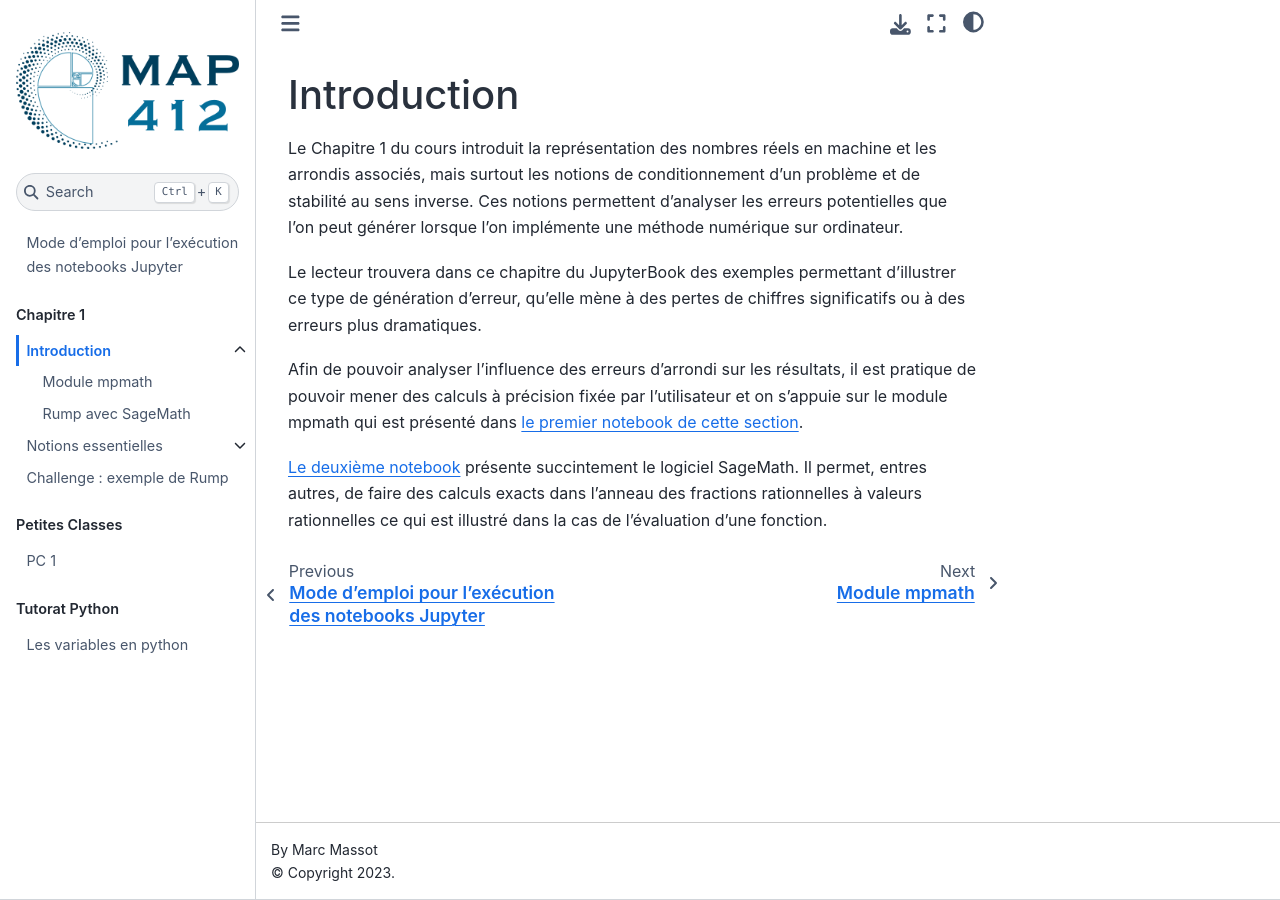
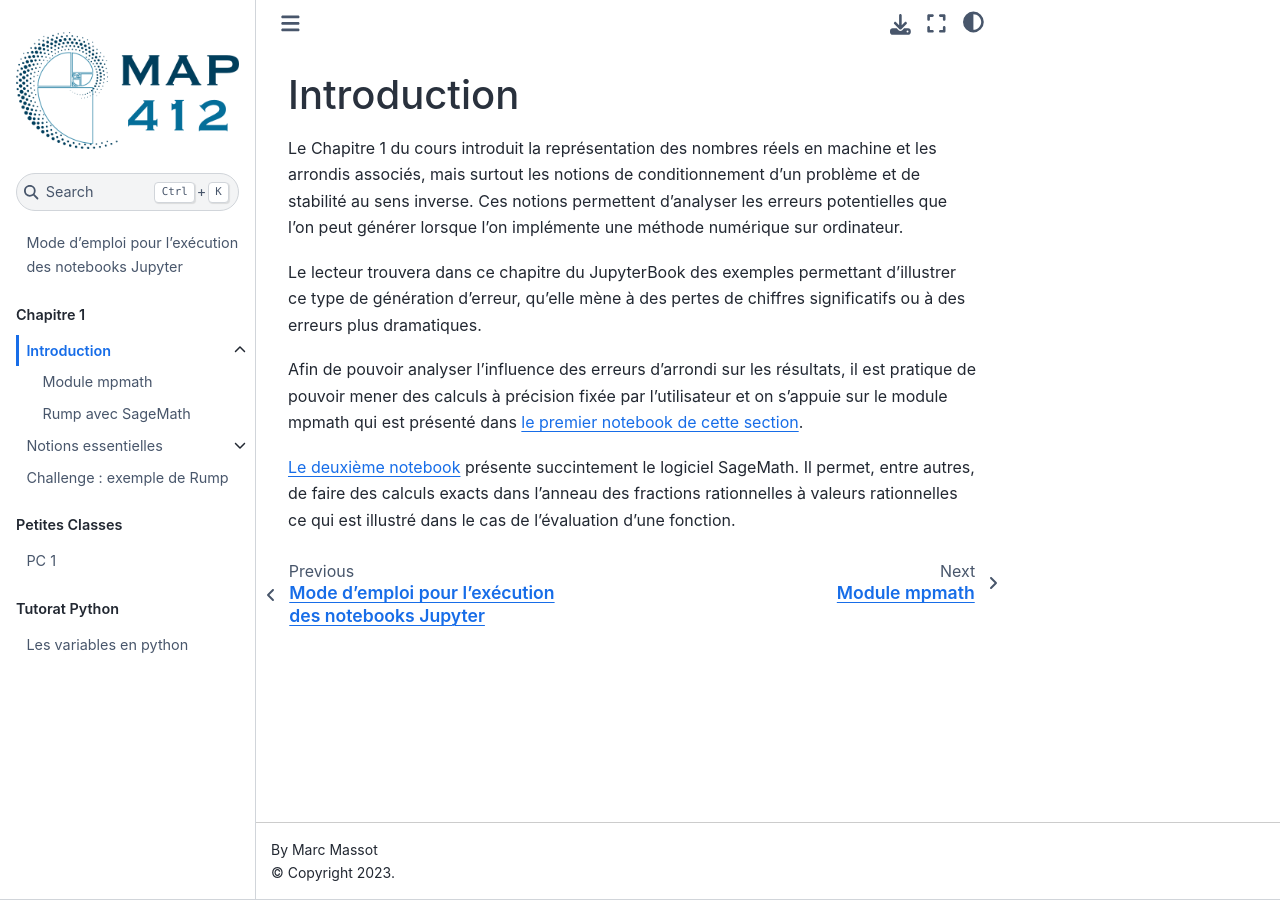
Before and after one commit to hpc-maths/jb_2022_2023, a Jupyter Book: the page built from content/chapter/01_float/intro.md, in a window 1280 px wide. Built offline with Jupyter Book 1.0.4 settings and Sphinx 7.4.7 and the Sphinx Book theme 1.1.4, drawn with Linux system fonts in a browser that asks for light colours; pages that are not in the unit, such as notebooks, are missing from menus; comment, search, counter and statistics services are not loaded.

Commit message:
Modif. mineures

```diff
--- a/content/chapter/01_float/intro.md
+++ b/content/chapter/01_float/intro.md
@@ -6,4 +6,4 @@ Le lecteur trouvera dans ce chapitre du JupyterBook des exemples permettant d’
 
 Afin de pouvoir analyser l’influence des erreurs d’arrondi sur les résultats, il est pratique de pouvoir mener des calculs à précision fixée par l’utilisateur et on s’appuie sur le module mpmath qui est présenté dans [le premier notebook de cette section](./mpmath.ipynb).
 
-[Le deuxième notebook](sagemath_rump.ipynb) présente succintement le logiciel SageMath. Il permet, entres autres, de faire des calculs exacts dans l’anneau des fractions rationnelles à valeurs rationnelles ce qui est illustré dans la cas de l'évaluation d'une fonction.
+[Le deuxième notebook](sagemath_rump.ipynb) présente succintement le logiciel SageMath. Il permet, entre autres, de faire des calculs exacts dans l’anneau des fractions rationnelles à valeurs rationnelles ce qui est illustré dans le cas de l'évaluation d'une fonction.
```
